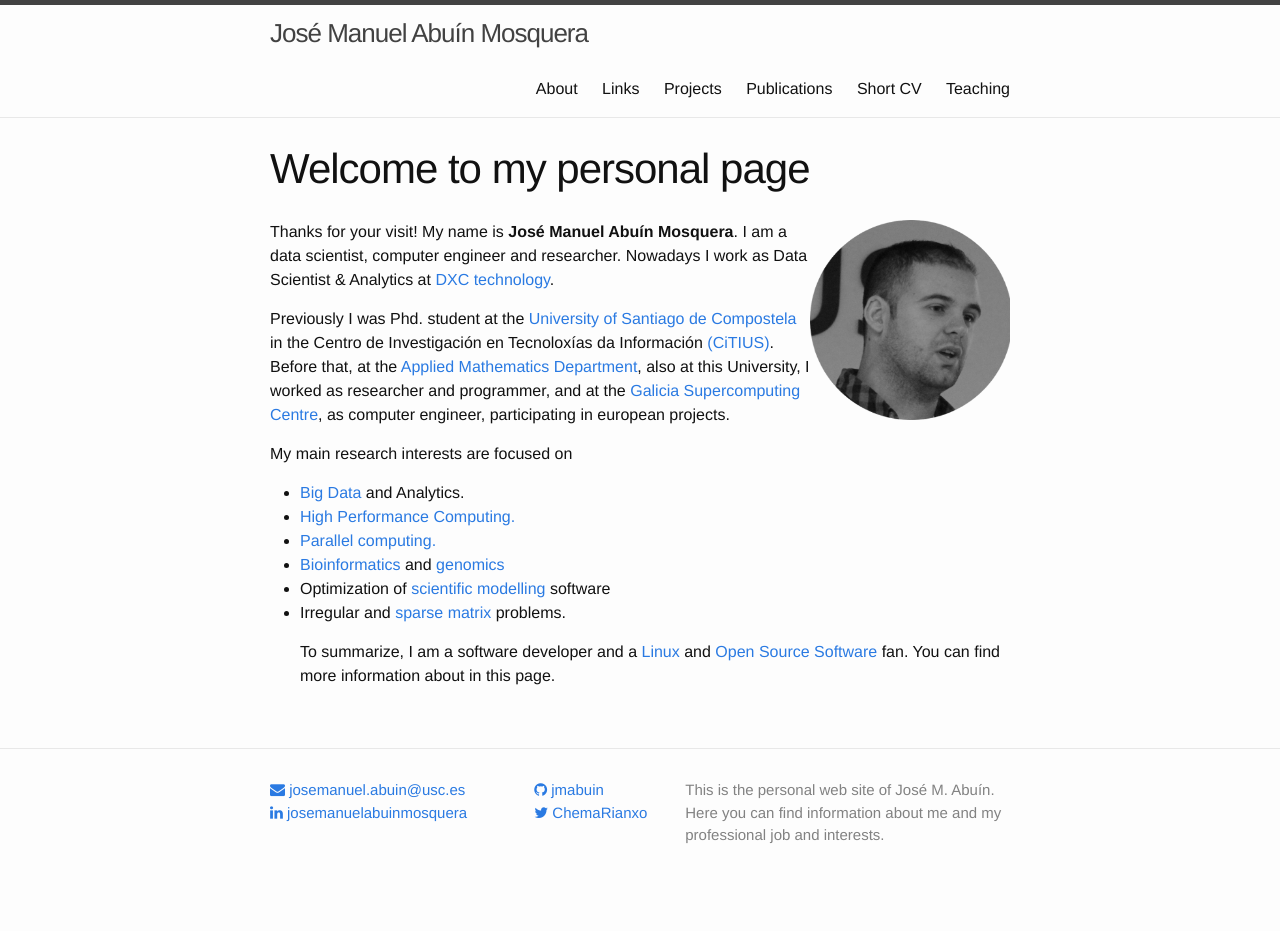
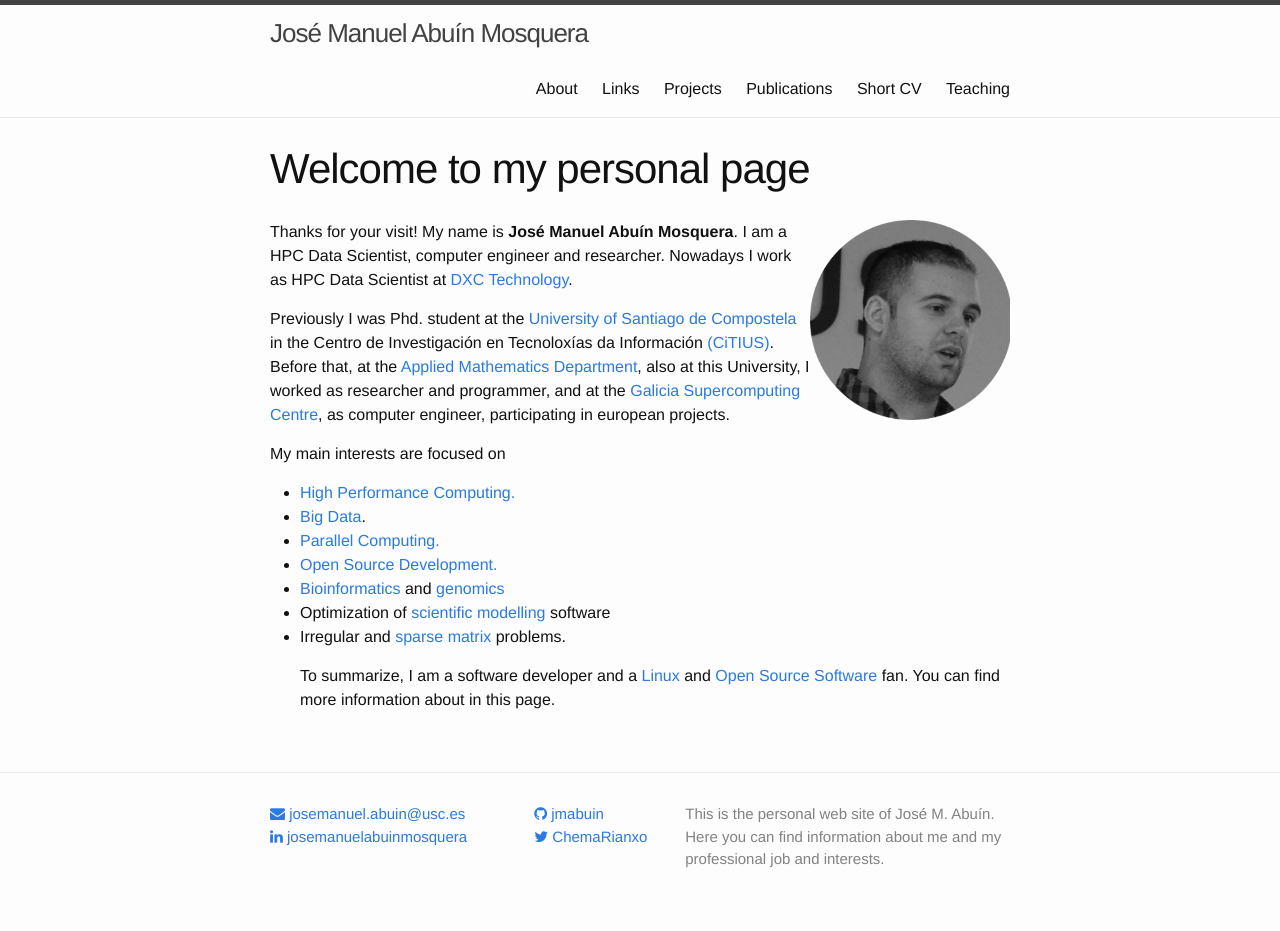
Before and after one commit to jmabuin/jmabuin.github.io, a Jekyll site: the page built from index.html, in a window 1280 px wide. Built offline with Jekyll 4.4.1, drawn with Linux system fonts in a browser that asks for light colours; nearby versions of some CDN libraries; before the commit the page ends 907 px from its top, so only the background shows below that.

Commit message:
Some typos and small changes

```diff
--- a/index.html
+++ b/index.html
@@ -25,14 +25,15 @@ layout: default
 </header>
 <div class="post-content">
 <img src="images/Rounded-Me2.png" alt="This is me" style="width:200px;height:200px;float: right;">
-<p>Thanks for your visit! My name is <b>José Manuel Abuín Mosquera</b>. I am a data scientist, computer engineer and researcher. Nowadays I work as Data Scientist & Analytics at <a href = "http://dxc.technology" target="_blank">DXC technology</a>.</p>
+<p>Thanks for your visit! My name is <b>José Manuel Abuín Mosquera</b>. I am a HPC Data Scientist, computer engineer and researcher. Nowadays I work as HPC Data Scientist at <a href = "http://dxc.technology" target="_blank">DXC Technology</a>.</p>
 
 <p>Previously I was Phd. student at the <a href="http://www.usc.es" target="_blank">University of Santiago de Compostela</a> in the Centro de Investigación en Tecnoloxías da Información <a href = "http://citius.usc.es" target="_blank">(CiTIUS)</a>. Before that, at the <a href="http://www.usc.es/dmafm/" target="_blank">Applied Mathematics Department</a>, also at this University, I worked as researcher and programmer, and at the <a href="http://www.cesga.es" target="_blank">Galicia Supercomputing Centre</a>, as computer engineer, participating in european projects.</p>
 
-<p>My main research interests are focused on <ul>
-<li><a href="https://en.wikipedia.org/wiki/Big_data" target="_blank">Big Data</a> and Analytics.</li>
+<p>My main interests are focused on <ul>
 <li><a href="https://en.wikipedia.org/wiki/Supercomputer" target="_blank">High Performance Computing.</a></li>
-<li><a href="https://en.wikipedia.org/wiki/Parallel_computing" target="_blank">Parallel computing.</a></li>
+<li><a href="https://en.wikipedia.org/wiki/Big_data" target="_blank">Big Data</a>.</li>
+<li><a href="https://en.wikipedia.org/wiki/Parallel_computing" target="_blank">Parallel Computing.</a></li>
+<li><a href="https://en.wikipedia.org/wiki/Open-source_software_development" target="_blank">Open Source Development.</a></li>
 <li><a href="https://en.wikipedia.org/wiki/Bioinformatics" target="_blank">Bioinformatics</a> and <a href="https://en.wikipedia.org/wiki/Genomics" target="_blank">genomics</a></li>
 <li>Optimization of <a href="https://en.wikipedia.org/wiki/Scientific_modelling" target="_blank">scientific modelling</a> software</li>
 <li>Irregular and <a href="https://en.wikipedia.org/wiki/Sparse_matrix" target="_blank">sparse matrix</a> problems.</li>
```
